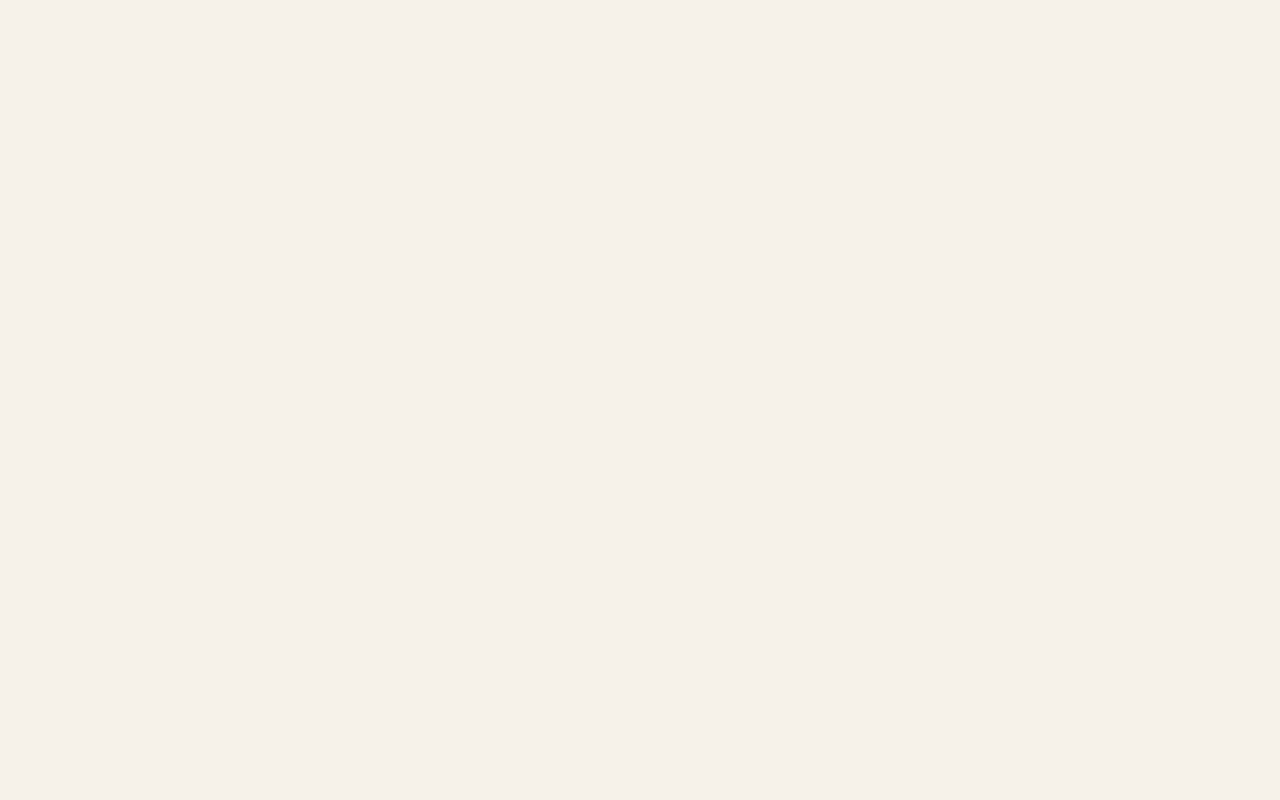
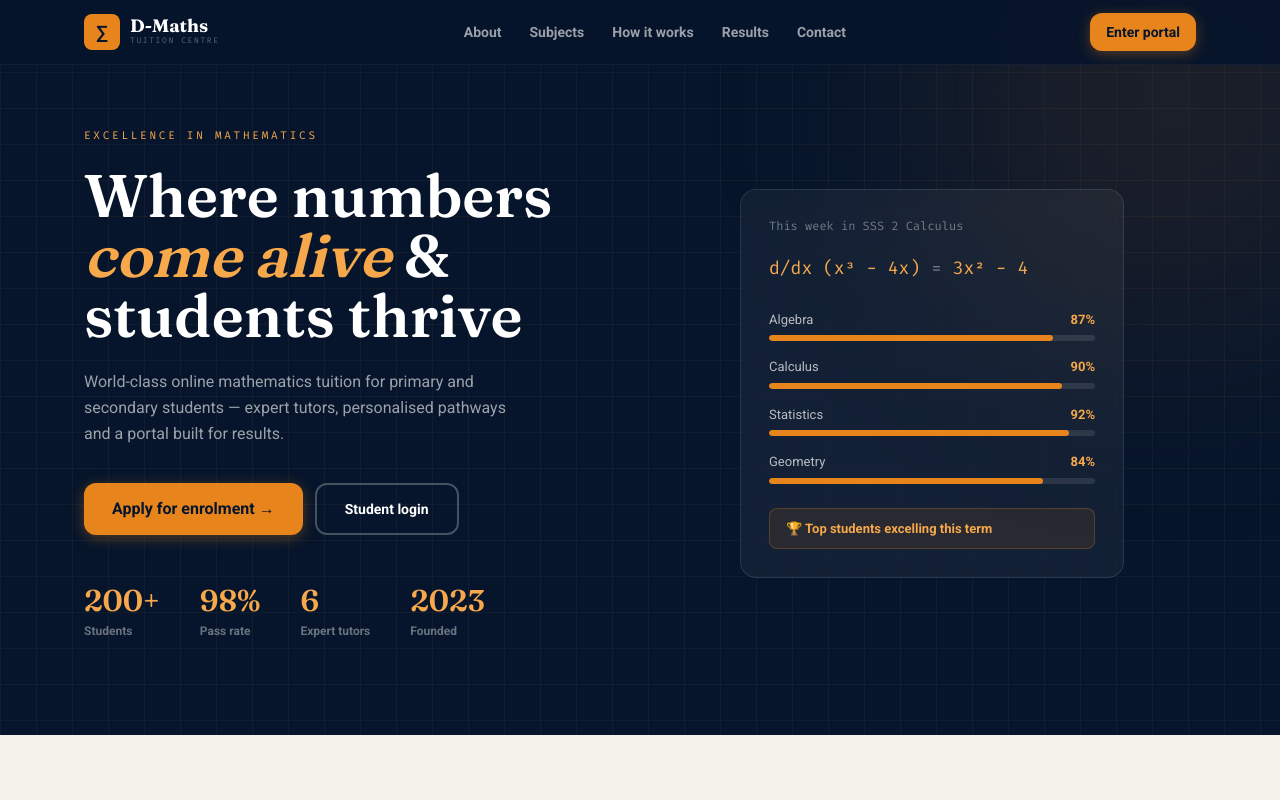
Before and after one commit to dmathstuition/dmaths, a Next.js app: page / in a window 1280 px wide. Shown: the top 800 px of the page. Built offline with nearby package versions, Linux system fonts and the light colour scheme.

Commit message:
Fix font reference to Roboto

```diff
--- a/app/layout.tsx
+++ b/app/layout.tsx
@@ -2,10 +2,10 @@ import type { Metadata } from "next";
 import { Fraunces, Roboto, Fira_Code } from "next/font/google";
 import "./globals.css";
 
-
 const fraunces = Fraunces({ subsets: ["latin"], variable: "--font-fraunces", axes: ["opsz"] });
 const roboto = Roboto({ subsets: ["latin"], variable: "--font-roboto", weight: ["400","500","700","900"] });
 const fira = Fira_Code({ subsets: ["latin"], variable: "--font-fira", weight: ["400","500"] });
+
 export const metadata: Metadata = {
   title: "D-Maths Tuition Centre — Excellence in Mathematics",
   description: "World-class online mathematics tuition for JSS & SSS students across Nigeria.",
@@ -14,6 +14,7 @@ export const metadata: Metadata = {
 export default function RootLayout({ children }: { children: React.ReactNode }) {
   return (
     <html lang="en" className={`${fraunces.variable} ${roboto.variable} ${fira.variable}`}>
+      <body>{children}</body>
     </html>
   );
 }
--- a/tailwind.config.ts
+++ b/tailwind.config.ts
@@ -5,15 +5,15 @@ const config: Config = {
   theme: {
     extend: {
       colors: {
-        ink: "#0A1F3D",      // deep navy — primary surface for dark sections
-        board: "#06152B",    // darkest navy — hero / sidebar
-        chalk: "#F5F2EA",    // warm paper background
+        ink: "#0A1F3D",
+        board: "#06152B",
+        chalk: "#F5F2EA",
         gold: { DEFAULT: "#E8841C", soft: "#F7A84B", pale: "#FDF1E3", deep: "#B85F08" },
         line: "#E4E0D6"
       },
       fontFamily: {
         display: ["var(--font-fraunces)", "serif"],
-        body: ["var(--font-nunito)", "sans-serif"],
+        body: ["var(--font-roboto)", "sans-serif"],
         mono: ["var(--font-fira)", "monospace"]
       },
       boxShadow: {
```
Also changed, not shown: 1 other file (tests, documents, lock files or other folders).
